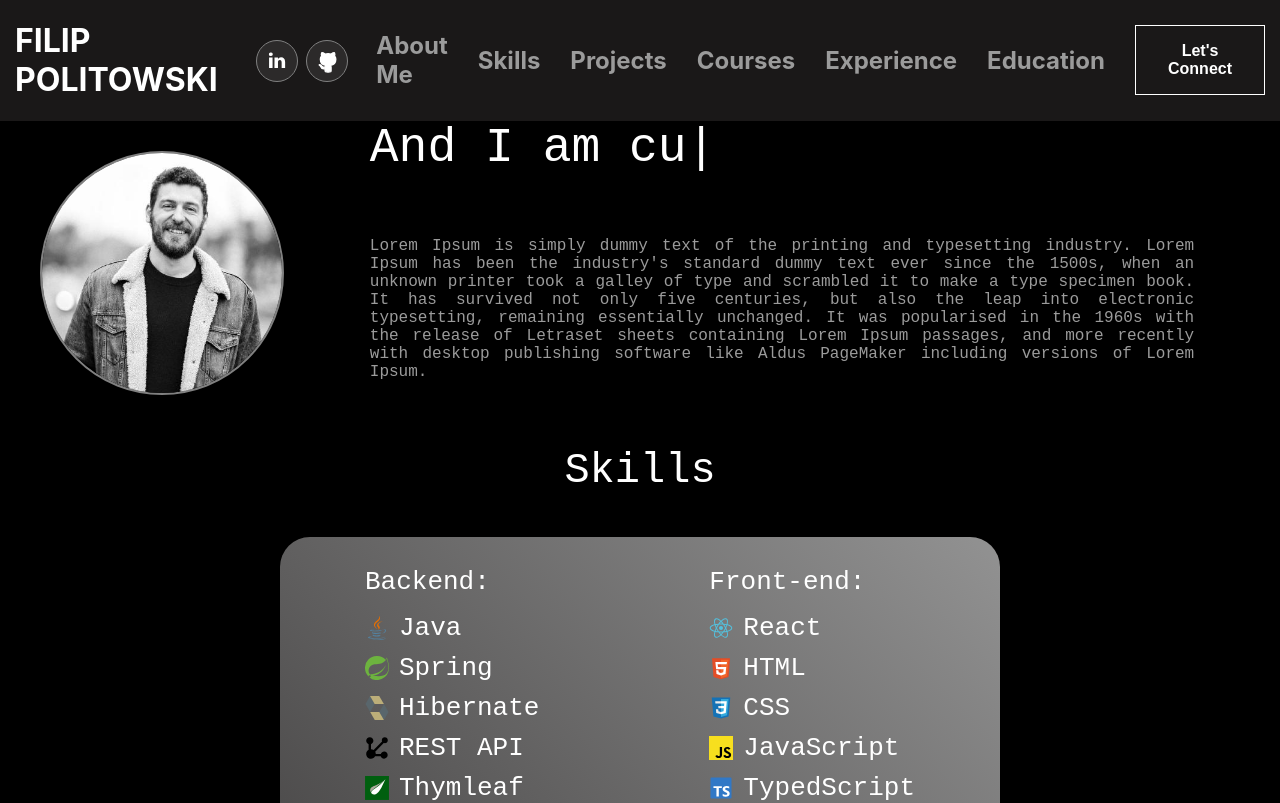
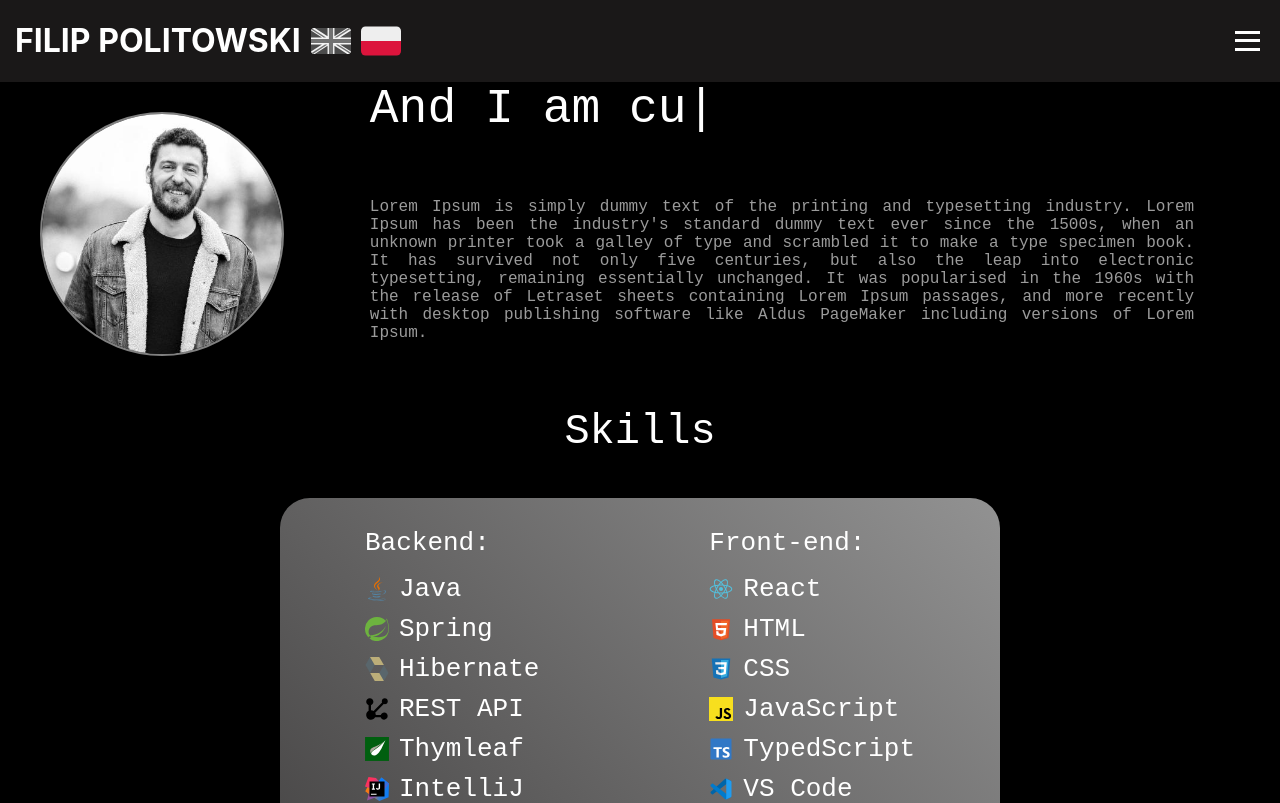
Before and after one commit to Filip-Politowski/About_Me, a React (Create React App) app: page / in a window 1280 px wide. Shown: the top 803 px of the page. Built offline with nearby package versions, Linux system fonts and the light colour scheme.

Commit message:
implementing language change

```diff
--- a/src/components/navbar/Navbar.tsx
+++ b/src/components/navbar/Navbar.tsx
@@ -1,16 +1,28 @@
-import React, { useState, useRef } from "react";
+import React, { useState, useRef, useEffect } from "react";
 import "./navbar.scss";
 import Linkedinn from "../socialButtons/linkedin/Linkedinn";
 import Github from "../socialButtons/github/Github";
 import SquareButton from "../squareButton/SquareButton";
+import pl_ln from "../../assets/images/pl.svg";
+import en_ln from "../../assets/images/en.svg";
 
 const Navbar: React.FC = () => {
   const [isMenuOpen, setIsMenuOpen] = useState<boolean>(false);
   const menuRef = useRef<HTMLDivElement | null>(null);
+  const [selectedLanguage, setSelectedLanguage] = useState<string>("pl");
+  const [isMobileView, setIsMobileView] = useState<boolean>(window.innerWidth <= 768);
 
   const toggleMenu = () => {
     setIsMenuOpen((prev) => !prev);
   };
+  const handleResize = () => {
+    setIsMobileView(window.innerWidth <= 1500);
+  };
+
+  useEffect(() => {
+    window.addEventListener("resize", handleResize);
+    return () => window.removeEventListener("resize", handleResize);
+  }, []);
 
   const handleMenuClick = () => {
     setIsMenuOpen(false);
@@ -26,10 +38,38 @@ const Navbar: React.FC = () => {
     }
   }
 
+  const handleLanguageChange = (language: string) => {
+    setSelectedLanguage(language);
+  };
+
   return (
     <div className="navbar">
       <div className="firstname-lastname">
         <h1>FILIP POLITOWSKI</h1>
+        {!isMobileView && (
+          <div className="language-switcher">
+            <img
+              src={en_ln}
+              alt=""
+              onClick={() => handleLanguageChange("en")}
+              style={
+                selectedLanguage === "pl"
+                  ? { filter: "grayscale(1)" }
+                  : { filter: "none" }
+              }
+            />
+            <img
+              src={pl_ln}
+              alt=""
+              onClick={() => handleLanguageChange("pl")}
+              style={
+                selectedLanguage === "en"
+                  ? { filter: "grayscale(1)" }
+                  : { filter: "none" }
+              }
+            />
+          </div>
+        )}
       </div>
       <div
         className={`navigation-buttons ${isMenuOpen ? "open" : ""}`}
@@ -40,13 +80,85 @@ const Navbar: React.FC = () => {
           <Github />
         </div>
 
-        <h2 onClick={() => { handleMenuClick(); scrollToTarget('welcome'); }}>About Me</h2>
-        <h2 onClick={() => { handleMenuClick(); scrollToTarget('skills'); }}>Skills</h2>
-        <h2 onClick={() => { handleMenuClick(); scrollToTarget('projects'); }}>Projects</h2>
-        <h2 onClick={() => { handleMenuClick(); scrollToTarget('courses'); }}>Courses</h2>
-        <h2 onClick={() => { handleMenuClick(); scrollToTarget('experience'); }}>Experience</h2>
-        <h2 onClick={() => { handleMenuClick(); scrollToTarget('education'); }}>Education</h2>
-        <SquareButton text="Let's Connect" onClick={() => { handleMenuClick(); scrollToTarget('contact');}} />
+        <h2
+          onClick={() => {
+            handleMenuClick();
+            scrollToTarget("welcome");
+          }}
+        >
+          About Me
+        </h2>
+        <h2
+          onClick={() => {
+            handleMenuClick();
+            scrollToTarget("skills");
+          }}
+        >
+          Skills
+        </h2>
+        <h2
+          onClick={() => {
+            handleMenuClick();
+            scrollToTarget("projects");
+          }}
+        >
+          Projects
+        </h2>
+        <h2
+          onClick={() => {
+            handleMenuClick();
+            scrollToTarget("courses");
+          }}
+        >
+          Courses
+        </h2>
+        <h2
+          onClick={() => {
+            handleMenuClick();
+            scrollToTarget("experience");
+          }}
+        >
+          Experience
+        </h2>
+        <h2
+          onClick={() => {
+            handleMenuClick();
+            scrollToTarget("education");
+          }}
+        >
+          Education
+        </h2>
+        <SquareButton
+          text="Let's Connect"
+          onClick={() => {
+            handleMenuClick();
+            scrollToTarget("contact");
+          }}
+        />
+        {isMenuOpen && (
+          <div className="language-switcher">
+            <img
+              src={en_ln}
+              alt="English"
+              onClick={() => handleLanguageChange("en")}
+              style={
+                selectedLanguage === "pl"
+                  ? { filter: "grayscale(1)" }
+                  : { filter: "none" }
+              }
+            />
+            <img
+              src={pl_ln}
+              alt="Polish"
+              onClick={() => handleLanguageChange("pl")}
+              style={
+                selectedLanguage === "en"
+                  ? { filter: "grayscale(1)" }
+                  : { filter: "none" }
+              }
+            />
+          </div>
+        )}
       </div>
       <div
         className={`hamburger-menu ${isMenuOpen ? "open" : ""}`}
--- a/src/components/navbar/navbar.scss
+++ b/src/components/navbar/navbar.scss
@@ -1,4 +1,4 @@
-@import '../../assets/styles/globalVariables.scss';
+@import "../../assets/styles/globalVariables.scss";
 .navbar {
   position: sticky;
   top: 0;
@@ -10,8 +10,24 @@
   width: 100%;
 
   .firstname-lastname {
+    display: flex;
+    flex-direction: row;
+    align-items: center;
+    justify-content: center;
     color: white;
     margin-left: 15px;
+    gap: 10px;
+    @include xl {
+      font-size: 12px;
+
+    }
+
+
+    img {
+      width: 40px;
+      height: 40px;
+      cursor: pointer;
+    }
   }
 
   .navigation-buttons {
@@ -78,7 +94,7 @@
     }
   }
 
-  @media (max-width: 1170px) {
+  @media (max-width: 1500px) {
     .navigation-buttons {
       position: absolute;
       top: 0;
@@ -92,7 +108,6 @@
       align-items: center;
       gap: 10px;
       transition: left 0.3s ease-in-out;
-
     }
 
     .navigation-buttons.open {
@@ -102,7 +117,25 @@
     .hamburger-menu {
       display: flex;
     }
+  }
+  .language-switcher {
+    display: flex;
+    flex-direction: row;
+    justify-content: center;
+    align-items: center;
+    gap: 10px;
 
+    padding: 10px 0;
 
+    img {
+      width: 40px;
+      height: 40px;
+      cursor: pointer;
+      transition: filter 0.3s ease;
+
+      &:hover {
+        filter: brightness(1.2);
+      }
+    }
   }
 }
```
Also changed, not shown: src/assets/images/en.svg (added), src/assets/images/pl.svg (added).
